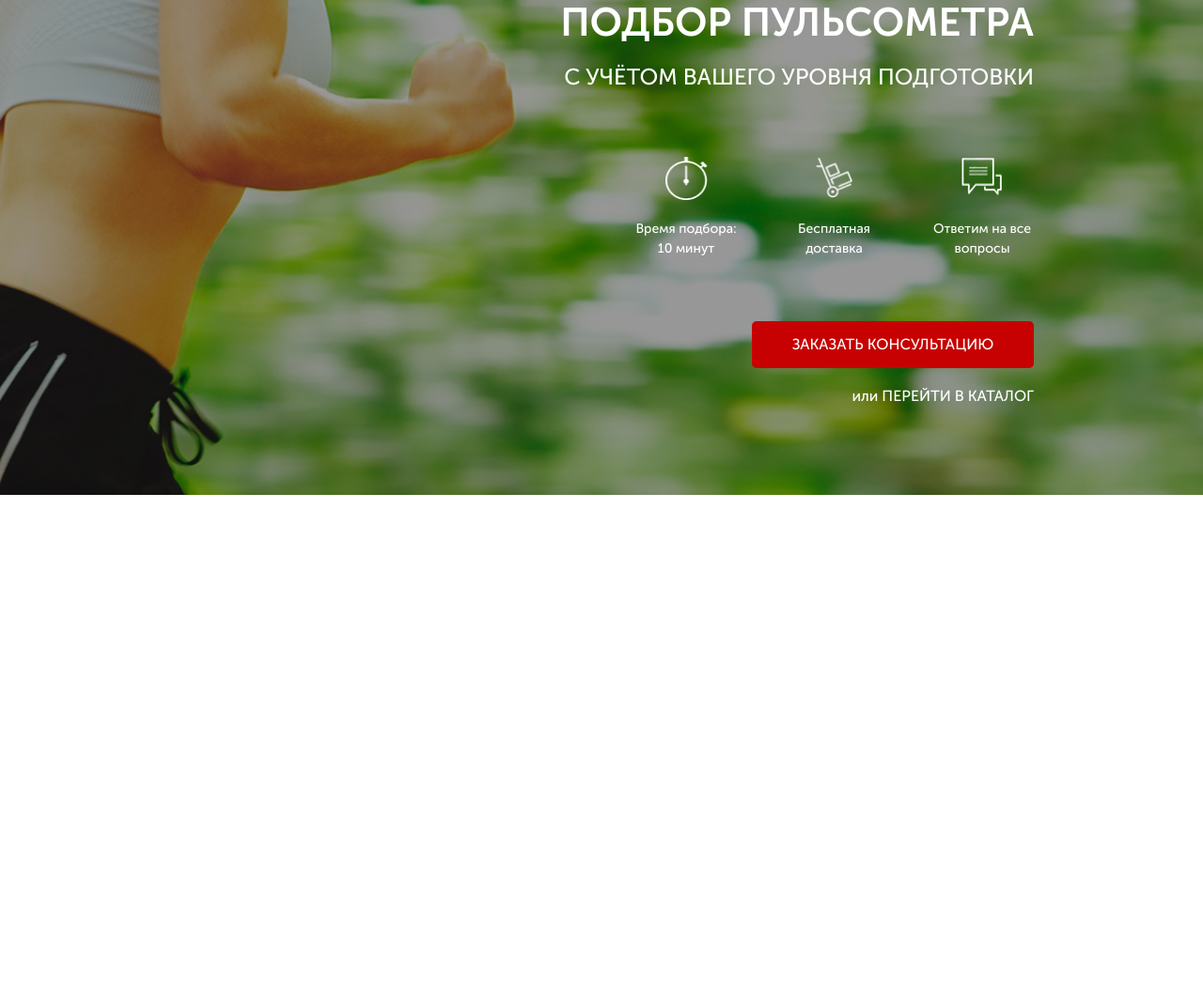
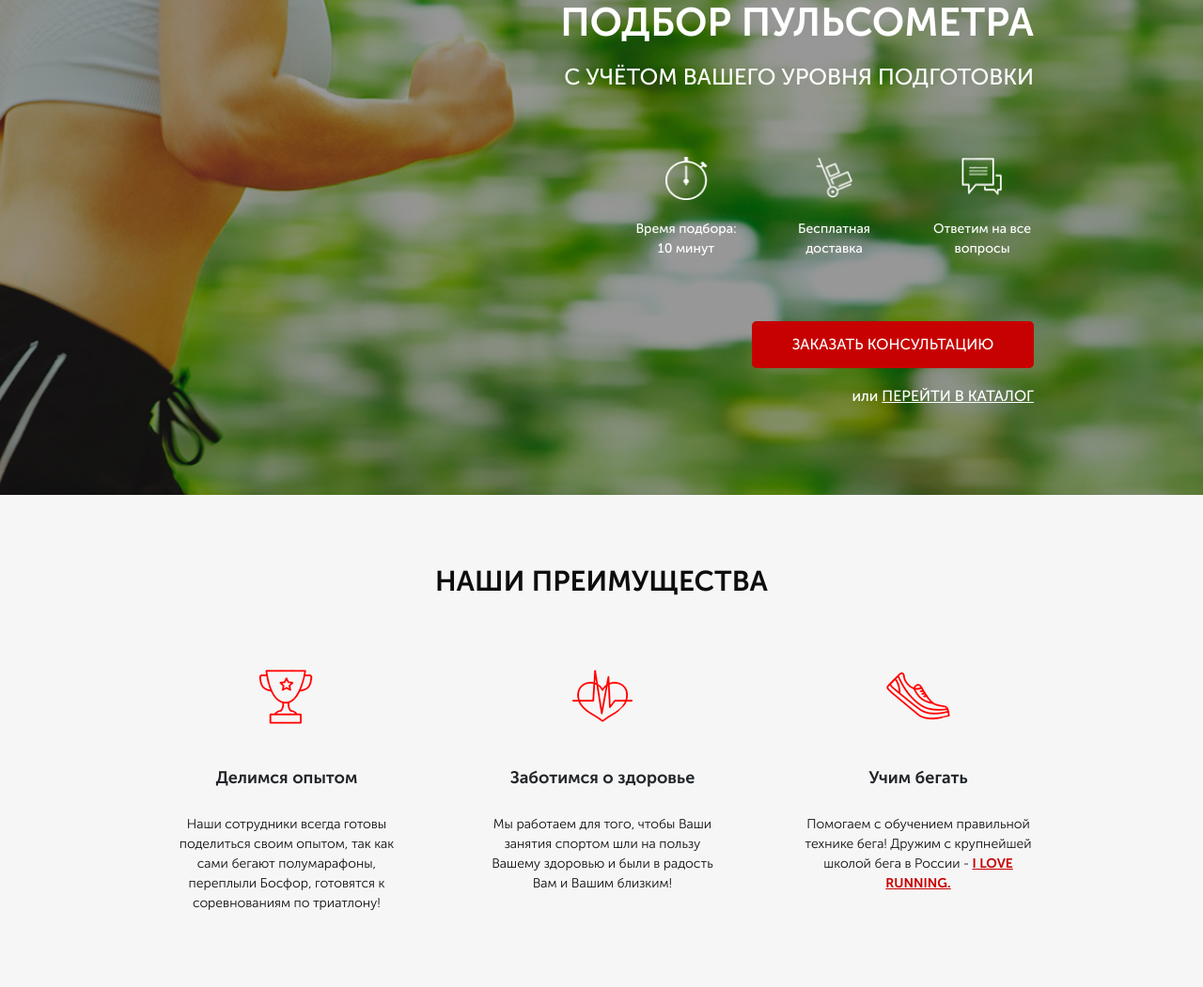
Before and after one commit to HancharenkaAlesia/PulseProject, a website: page src/index.html in a window 1280 px wide. Shown: the part 165-1216 px from the top of the page at 94% size. Before the commit the page ends 800 px from the top, so only its background shows below. Drawn offline with Linux system fonts and the light colour scheme; files whose address does not match are found by name.

Commit message:
Added and styled benefit

```diff
--- a/src/index.html
+++ b/src/index.html
@@ -52,5 +52,28 @@
             </div>
         </div>
     </div>
+
+    <div class="benefit">
+        <div class="container">
+            <div class="benefit__header">НАШИ ПРЕИМУЩЕСТВА</div>
+            <div class="benefit__icons">
+                <div class="benefit__icon">
+                    <img src="icons/benefit_section/cup.png" alt="cup">
+                    <div class="benefit__subheader">Делимся опытом</div>
+                    <div class="benefit_descr">Наши сотрудники всегда готовы поделиться своим опытом, так как сами бегают полумарафоны, переплыли Босфор, готовятся к соревнованиям по триатлону!</div>
+                </div>
+                <div class="benefit__icon">
+                    <img src="icons/benefit_section/heart.png" alt="heart">
+                    <div class="benefit__subheader">Заботимся о здоровье</div>
+                    <div class="benefit_descr">Мы работаем для того, чтобы Ваши занятия спортом шли на пользу Вашему здоровью и были в радость Вам и Вашим близким!</div>
+                </div>
+                <div class="benefit__icon">
+                    <img src="icons/benefit_section/shoe.png" alt="shoe">
+                    <div class="benefit__subheader">Учим бегать</div>
+                    <div class="benefit_descr">Помогаем с обучением правильной технике бега! Дружим с крупнейшей школой бега в России - <a href="#">I LOVE RUNNING.</a></div>
+                </div>
+            </div>
+        </div>
+    </div>
 </body>
 </html>
--- /dev/null
+++ b/src/sass/blocks/_benefit.scss
@@ -0,0 +1,45 @@
+.benefit {
+    min-height: 470px;
+    padding: 70px 0 78px 0;
+    background-color: #f6f6f6;
+    &__header {
+        font-size: 30px;
+        font-weight: 700;
+        text-align: center;
+        color: #0d0d0d;
+    }
+    &__icons {
+        width: 922px;
+        padding-top: 65px;
+        display: flex;
+        justify-content: space-between;
+    }
+    &_icon {
+        width: 250px;
+    }
+    &__subheader {
+        margin: 38px 0 25px;
+        font-size: 18px;
+        font-weight: bold;
+        text-align: center;
+    }
+    &_descr {
+        display: inline-block;
+        width: 250px;
+        text-align: center;
+        font-size: 14px;
+        font-weight: 300;
+        text-align: center;
+        color: #0d0d0d;
+    }
+    img {
+        display: block;
+        margin: 0 auto;
+    }
+    a {
+        color: $main-color;
+        font-weight: bold;
+        text-decoration: underline;
+    }
+
+}
--- a/src/sass/blocks/_promo.scss
+++ b/src/sass/blocks/_promo.scss
@@ -49,13 +49,9 @@
         font-weight: 500;
         text-align: right;
         color: #ffffff;
-        a{
+        a {
             color: #ffffff;
-            &:hover {
-                color: #ffffff;
-                text-decoration: none;
-                text-decoration: underline;
-            }
+            text-decoration: underline;
         }
     }
 }
--- a/src/sass/style.scss
+++ b/src/sass/style.scss
@@ -12,3 +12,4 @@
 @import 'blocks/promo';
 @import 'blocks/header';
 @import 'blocks/buttons';
+@import 'blocks/benefit';
```
Also changed, not shown: src/css/style.min.css.
